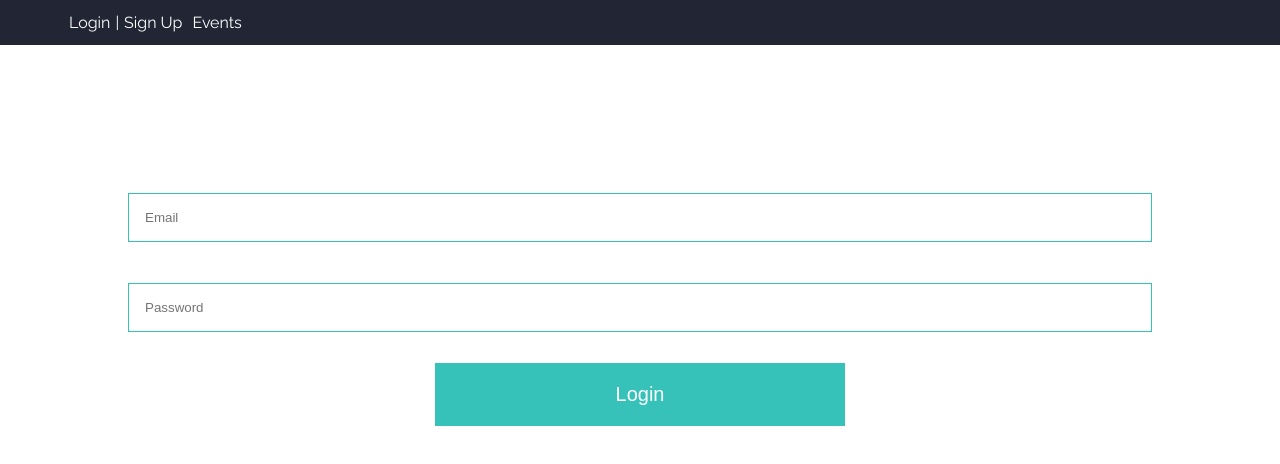
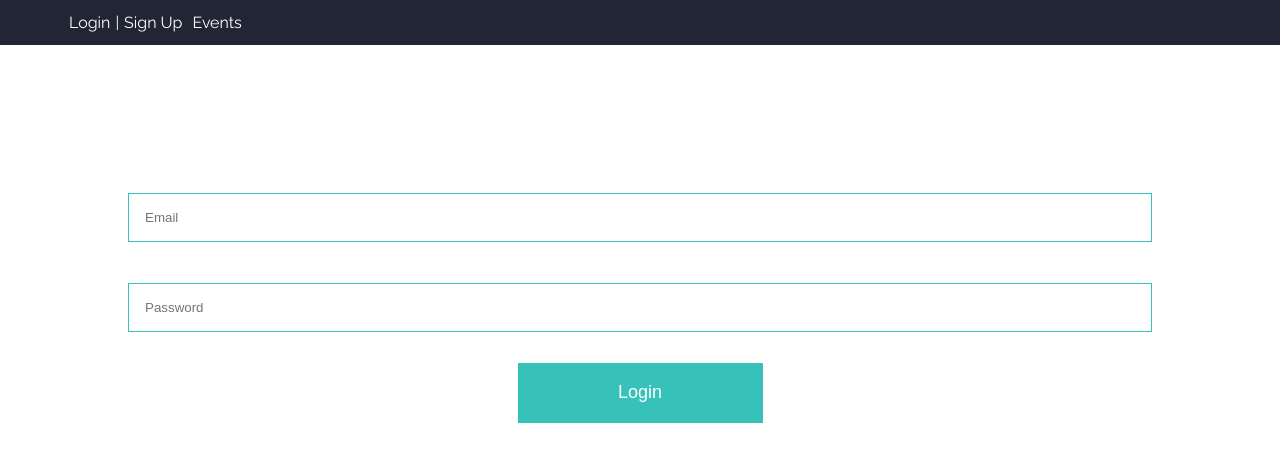
Before and after one commit to AlexTargonski/events-booking-frontend, a React (Create React App) app: page /login in a window 1280 px wide. Shown: the top 464 px of the page. Built offline with nearby package versions, Linux system fonts and the light colour scheme.

Commit message:
style: fix button styles

```diff
--- a/src/modules/user/forms/Login.js
+++ b/src/modules/user/forms/Login.js
@@ -32,11 +32,11 @@ const FormButton = styled.button`
     background : #36c2b9;
     color      : #ffff;
     border     : none;
-    padding    : 10px;
-    padding    : 20px;
-    margin     : 1% 30%;
+    width      : 245px;
+    height     : 60px;
+    margin     : 1% auto;
     cursor     : pointer;
-    font-size  : 20px;
+    font-size  : 18px;
    }
 `;
 
--- a/src/modules/user/forms/SignUp.js
+++ b/src/modules/user/forms/SignUp.js
@@ -41,11 +41,11 @@ const FormButton = styled.button`
     background : #36c2b9;
     color      : #ffff;
     border     : none;
-    padding    : 10px;
-    padding    : 20px;
-    margin     : 1% 30%;
+    width      : 245px;
+    height     : 60px;
+    margin     : 1% auto;
     cursor     : pointer;
-    font-size  : 20px;
+    font-size  : 18px;
    }
 `;
 
```
